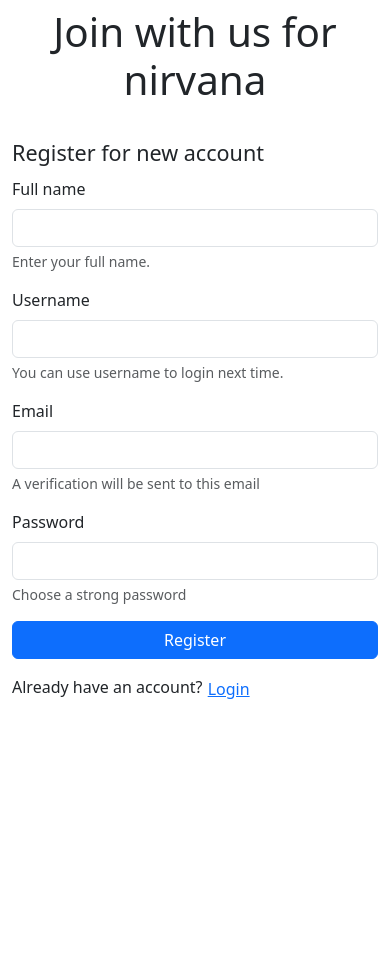
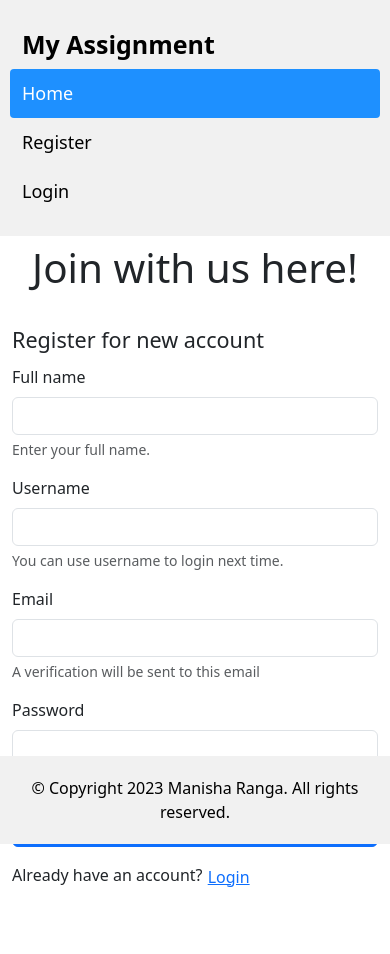
Before and after one commit to rangamanisha/PHPCRUD, a PHP site: page /register.php in a window 390 px wide. Before the commit the page ends 699 px from the top, so only its background shows below. Run offline with PHP 8.4, Linux system fonts and the light colour scheme; data that the repository does not hold is empty; a stand-in replaces the project's code that opens the database connection.

Commit message:
crud/switchpages

```diff
--- a/admin_view_users.php
+++ b/admin_view_users.php
@@ -9,7 +9,7 @@
             header("location: admin_view_users.php");
      }
      include "config.php";
-     $sql = "SELECT * from users";
+     $sql = "SELECT * from listusers";
      $query = $conn->prepare($sql);
      $query->execute();
      $rows=$query->fetchAll();
--- a/delete.php
+++ b/delete.php
@@ -2,7 +2,7 @@
 $pdo = require "connect.php";
 if (isset($_GET['id'])) {
     $user_id = $_GET['id'];
-    $sql = "DELETE FROM `users` WHERE `id`='$user_id'";
+    $sql = "DELETE FROM `listusers` WHERE `id`='$user_id'";
      $result = $conn->query($sql);
      if ($result == TRUE) {
             header('Location: admin_view_users.php');
--- /dev/null
+++ b/home.php
@@ -0,0 +1,4 @@
+<?php
+include 'test.php';
+
+?>
--- /dev/null
+++ b/include/footer.php
@@ -0,0 +1,29 @@
+
+<style>
+
+body{
+    overflow-x: hidden;
+
+}
+.footer {
+   position: fixed;
+   left: 0;
+   bottom: 0;
+   width: 100%;
+   background-color: #f1f1f1;
+   color: black;
+   text-align: center;
+   overflow-x: hidden;
+   background-color: #f1f1f1;
+   padding: 20px 10px;
+
+}
+</style>
+
+
+<div class="footer">
+© Copyright 2023 Manisha Ranga. All rights reserved.
+</div>
+
+</body>
+</html>
--- /dev/null
+++ b/include/header.php
@@ -0,0 +1,72 @@
+<html>
+<head>
+
+<meta name="viewport" content="width=device-width, initial-scale=1">
+<link href="https://cdn.jsdelivr.net/npm/bootstrap@5.3.0-alpha1/dist/css/bootstrap.min.css" rel="stylesheet" integrity="sha384-GLhlTQ8iRABdZLl6O3oVMWSktQOp6b7In1Zl3/Jr59b6EGGoI1aFkw7cmDA6j6gD" crossorigin="anonymous">
+<style>
+* {box-sizing: border-box;}
+
+body {
+  margin: 0;
+  font-family: Arial, Helvetica, sans-serif;
+}
+
+.header {
+  overflow: hidden;
+  background-color: #f1f1f1;
+  padding: 20px 10px;
+}
+
+.header a {
+  float: left;
+  color: black;
+  text-align: center;
+  padding: 12px;
+  text-decoration: none;
+  font-size: 18px;
+  line-height: 25px;
+  border-radius: 4px;
+}
+
+.header a.logo {
+  font-size: 25px;
+  font-weight: bold;
+}
+
+.header a:hover {
+  background-color: #ddd;
+  color: black;
+}
+
+.header a.active {
+  background-color: dodgerblue;
+  color: white;
+}
+
+.header-right {
+  float: right;
+}
+
+@media screen and (max-width: 500px) {
+  .header a {
+    float: none;
+    display: block;
+    text-align: left;
+  }
+
+  .header-right {
+    float: none;
+  }
+}
+</style>
+</head>
+<body>
+
+<div class="header">
+  <a href="#default" class="logo">My Assignment</a>
+  <div class="header-right">
+    <a class= "active" href="home.php">Home</a>
+    <a href="register.php">Register</a>
+    <a href="login.php">Login</a>
+  </div>
+</div>
--- a/register.php
+++ b/register.php
@@ -17,7 +17,8 @@
             $message = "<label class=\"text-danger\">"."All fields are required"."</label>";
         }
         // query to database after submit button, insert the data
-        $sql = 'insert into users (fullname, username, email, password) values(?,?,?,?)';
+        else{
+            $sql = 'insert into listusers (fullname, username, email, password) values(?,?,?,?)';
         $result = $pdo->prepare($sql);
         $result->execute([$fullname, $username, $email, $password]);
         if($result == TRUE) {
@@ -27,9 +28,15 @@
             $message = "<label class=\"text-danger\">"."Wrong data"."</label>";
             $pdo=null;
         }
+
+        }
+
     }
 ?>
-
+<?php
+$title = "My Assignment";
+include "./include/header.php";
+?>
 <!doctype html>
 <html>
 <head>
@@ -56,7 +63,7 @@
 </head>
 <body>
     <div class="contianer mt-2 mb-2">
-    <h2 class="display-2 text-center">Join with us for nirvana</h2>
+    <h2 class="display-2 text-center">Join with us here!</h2>
         <div class="row justify-content-center">
         <div class="col-sm-10 col-md-4 col-lg-4 p-4 ">
         <form id="register-form" action="" method="POST">
@@ -64,22 +71,22 @@
                 <legend>Register for new account</legend>
                 <div class="mb-3">
                     <label for="fullname" class="form-label">Full name</label>
-                    <input id="fullname" class="form-control" type="text" aria-describedby="fullname_help" name="fullname"/>
+                    <input id="fullname" class="form-control" type="text" aria-describedby="fullname_help" name="fullname" required/>
                     <div class="form-text" id="fullname">Enter your full name.</div>
                 </div>
                 <div class="mb-3">
                     <label for="username" class="form-label">Username</label>
-                    <input id="username" class="form-control" type="text" aria-describedby="username_help" name="username"/>
+                    <input id="username" class="form-control" type="text" aria-describedby="username_help" name="username" required/>
                     <div id="username_help" class="form-text">You can use username to login next time.</div>
                 </div>
                 <div class="mb-3">
                     <label for="email" class="form-label">Email</label>
-                    <input id="email" class="form-control" type="email" aria-describedby="email_help" name="email"/>
+                    <input id="email" class="form-control" type="email" aria-describedby="email_help" name="email" required/>
                     <div id="email_help" class="form-text">A verification will be sent to this email</div>
                 </div>
                 <div class="mb-3">
                     <label for="password" class="form-label">Password</label>
-                    <input id="password" class="form-control" type="password" aria-describedby="password_help" name="password"/>
+                    <input id="password" class="form-control" type="password" aria-describedby="password_help" name="password" required/>
                     <div id="password_help" class="form-text">Choose a strong password</div>
                 </div>
                 <!-- <div class="mb-3">
@@ -95,10 +102,20 @@
                         <button type="submit" class="btn btn-link p-0" name="redirect_to_login">Login</button>
                     </p>
                 </div>
+
+                <?php
+                if(isset($message)) {
+                            echo "<label class=\"text-danger\">" .$message."</label>";
+                        }
+                        ?>
             </fieldset>
         </form>
         </div>
         </div>
 </div>
+<?php
+$title = "My Assignment";
+include "./include/footer.php";
+?>
 </body>
 </html>
--- a/session.php
+++ b/session.php
@@ -6,7 +6,7 @@
         header("location: login.php");
         $pdo = null;
     }
-    $sql = "SELECT * from users where username = \"$user_check\"";
+    $sql = "SELECT * from listusers where username = \"$user_check\"";
     $result = $pdo->prepare($sql);
     $result->execute();
     $user = $result->fetch(PDO::FETCH_ASSOC);
--- a/update.php
+++ b/update.php
@@ -9,7 +9,7 @@
         $id = $_POST["id"];
         $username = $_POST["username"];
         $email = $_POST["email"];
-        $sql = "UPDATE `users` SET`fullname`= \"$fullname\",`username`=\"$username\",`email`=\"$email\" WHERE id=\"$id\"";
+        $sql = "UPDATE `listusers` SET`fullname`= \"$fullname\",`username`=\"$username\",`email`=\"$email\" WHERE id=\"$id\"";
         $result = $pdo->prepare($sql);
         $result->execute();
         if($result == TRUE){
@@ -26,7 +26,7 @@
     }
     if(isset($_GET['email'])){
         $id = $_GET['email'];
-        $sql = "SELECT * from `users` WHERE email = :email limit 1";
+        $sql = "SELECT * from `listusers` WHERE email = :email limit 1";
         $res = $conn->prepare($sql);
         $res -> bindParam(":email", $id);
         $res->execute();
```
Also changed, not shown: login.php (+10 -14 lines), profile.php (added, +77 -0 lines), test.php (added, +13 -0 lines).
